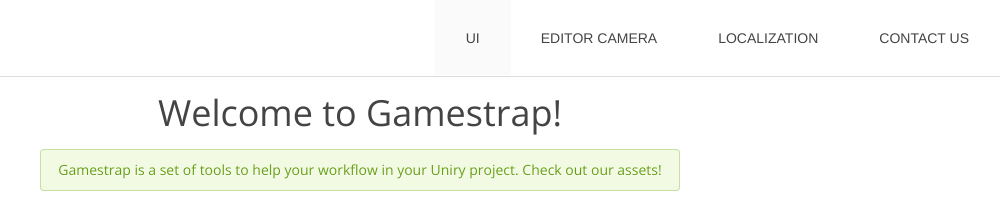
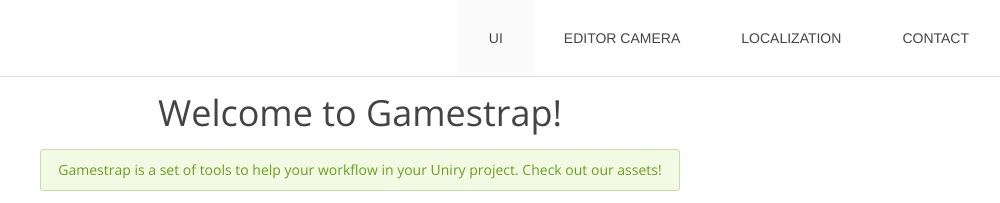
Before and after one commit to gamestrap-unity/gamestrap-unity.github.io, a plain HTML site: page index.html in a window 1280 px wide. Shown: the top 203 px of the page, 280-1280 px from the left. Drawn offline with nearby package versions, Linux system fonts and the light colour scheme.

Commit message:
Update index.html

```diff
--- a/index.html
+++ b/index.html
@@ -43,7 +43,7 @@
                                 <a ng-href="{{item.url}}">{{item.title}}</a>
                             </li>
                             <li>
-                                <a ng-click="setPageIndex(0)" href="#!/contact">CONTACT US</a>
+                                <a ng-click="setPageIndex(0)" href="#!/contact">CONTACT</a>
                             </li>
                         </ul>
                     </div>
```
